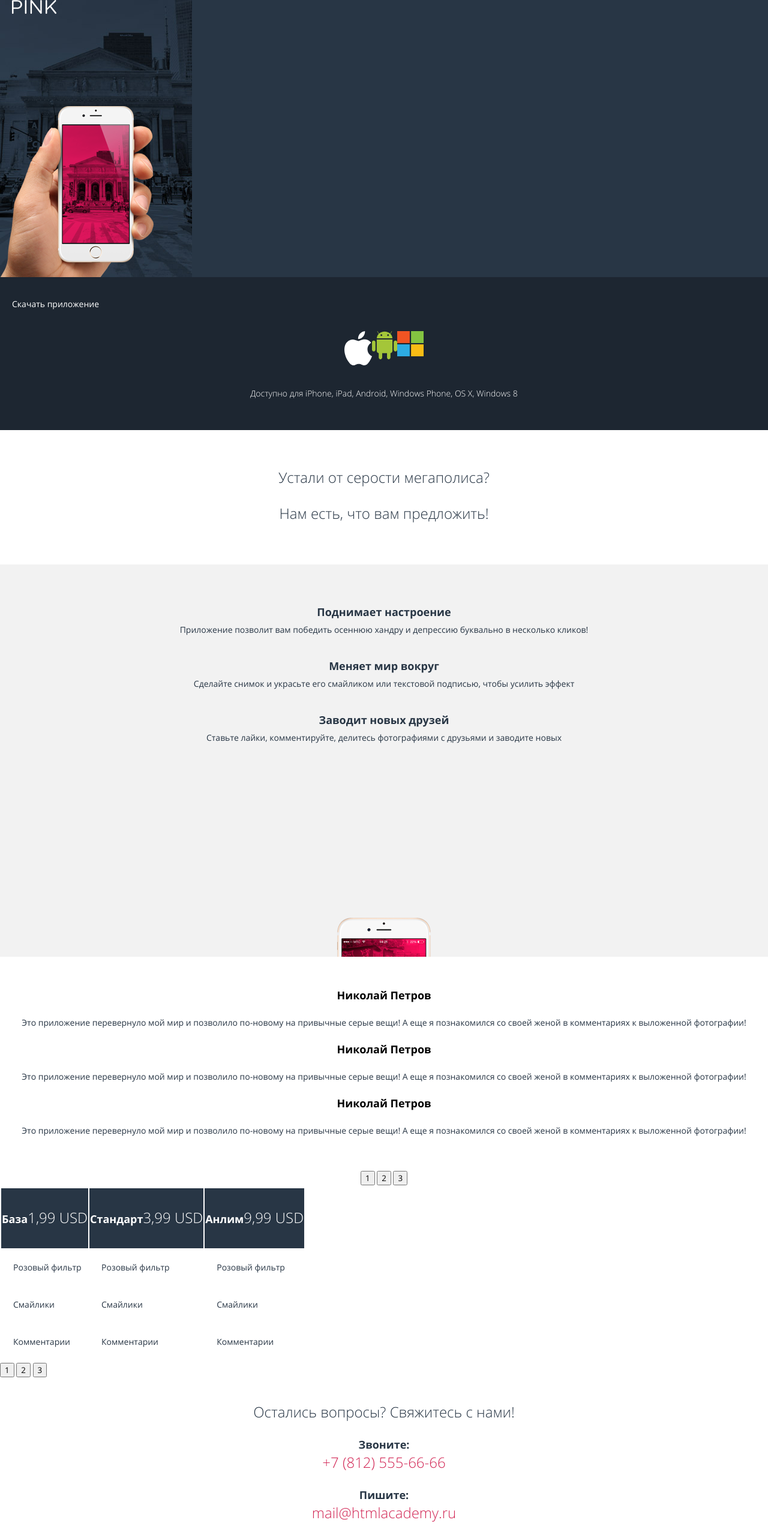
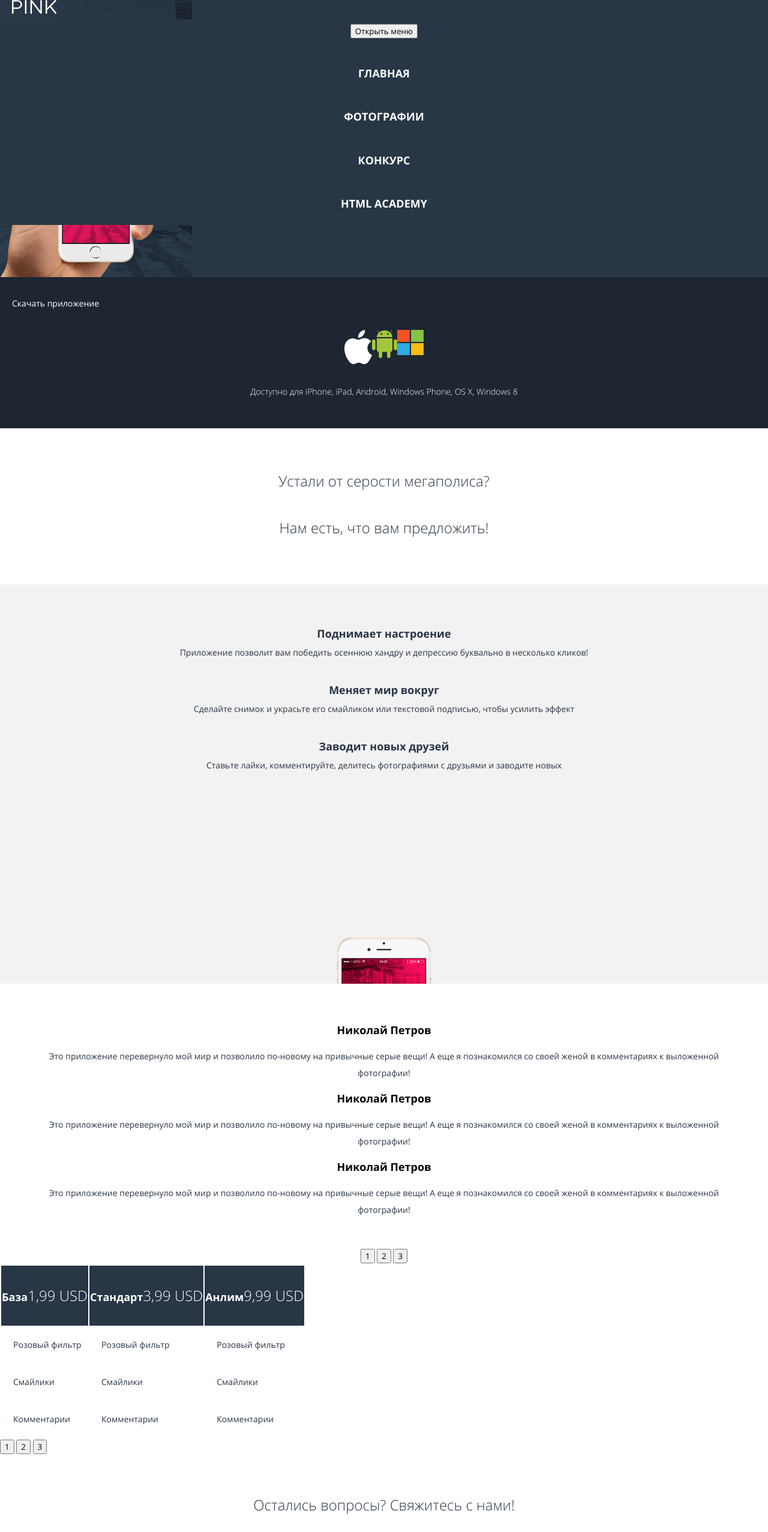
Before and after one commit to dimovs/424167-pink, a website: page source/index.html in a window 1280 px wide. Shown: the top 2554 px of the page at 60% size. Drawn offline with nearby package versions, Linux system fonts and the light colour scheme; files that its build step writes are made by us from their sources.

Commit message:
Исправляет замечания по стилизации трех страниц

```diff
--- a/source/index.html
+++ b/source/index.html
@@ -11,7 +11,7 @@
       <div class="page-header__inner">
         <a class="page-header__logo">
           <img src="img/logo-pink-white-mobile.svg" alt="Pink">
-        </a><!--
+        </a>
         <nav class="menu page-header__menu">
           <button class="menu__trigger" type="button">Открыть меню</button>
           <ul class="menu__list">
@@ -28,7 +28,7 @@
               <a class="menu__link" href="#">HTML Academy</a>
             </li>
           </ul>
-        </nav> -->
+        </nav>
       </div>
     </header>
     <main>
@@ -157,7 +157,7 @@
       </div>
         <section class="page-footer__map">
           <iframe src="https://www.google.com/maps/embed?pb=!1m18!1m12!1m3!1d1359.8217659282082!2d30.32162426113053!3d59.93916248926954!2m3!1f0!2f0!3f0!3m2!1i1024!2i768!4f13.1!3m3!1m2!1s0x4696310fca145cc1%3A0x42b32648d8238007!2sBolshaya+Konyushennaya+Street%2C+19%2F8%2C+Sankt-Peterburg%2C+191186!5e0!3m2!1sen!2sru!4v1538159510316" width="100%" height="450" frameborder="0" style="border:0" allowfullscreen></iframe>
-          <img src="img/bg-map-mobile@1x.png" hidden>
+          <img src="img/bg-map-mobile@1x.png" alt="Карта" hidden>
         </section>
     </footer>
   </body>
--- a/source/sass/common.scss
+++ b/source/sass/common.scss
@@ -1,24 +1,3 @@
-@font-face {
-  font-family: "Open Sans";
-  font-style: normal;
-  font-weight: 300;
-  src: url("../fonts/opensanslight.woff2") format("woff2"), url("../fonts/opensanslight.woff") format("woff");
-}
-
-@font-face {
-  font-family: "Open Sans";
-  font-style: normal;
-  font-weight: 400;
-  src: url("../fonts/opensans.woff2") format("woff2"), url("../fonts/opensans.woff") format("woff");
-}
-
-@font-face {
-  font-family: "Open Sans";
-  font-style: normal;
-  font-weight: 700;
-  src: url("../fonts/opensansbold.woff2") format("woff2"), url("../fonts/opensansbold.woff") format("woff");
-}
-
 *,
 *::after,
 *::before {
@@ -27,7 +6,6 @@
 
 html {
   box-sizing: border-box;
-  height: 100%;
 }
 
 body {
@@ -35,8 +13,7 @@ body {
   color: rgb(40, 54, 69);
   font-family: "Open Sans", "arial", sans-serif;
   font-size: 14px;
-  line-height: 30px;
-  height: 100%;
+  line-height: 2;
 }
 
 a {
@@ -57,15 +34,8 @@ textarea {
 }
 
 ul {
-  margin: 0;
-  padding: 0;
+  padding-left: 0;
   list-style: none;
-}
-
-blockquote,
-h1,
-h2 {
-  margin: 0;
 }
 
 .hidden {
--- a/source/sass/components/downloads.scss
+++ b/source/sass/components/downloads.scss
@@ -19,6 +19,6 @@
 
 .downloads__desc {
   font-weight: 300;
-  line-height: 24px;
+  line-height: 1.7;
   text-align: center;
 }
--- a/source/sass/components/form.scss
+++ b/source/sass/components/form.scss
@@ -17,6 +17,14 @@
   margin: 0;
   padding: 35px 0 45px 0;
   border: none;
+
+  &--bgc-even {
+    background-color: rgb(242, 242, 242);
+  }
+
+  &--bgc-odd {
+    background-color: rgb(255, 255, 255);
+  }
 }
 
 .form__title {
@@ -26,29 +34,23 @@
   color: rgb(210, 40, 86);
   padding-left: 25px;
   text-transform: uppercase;
-}
 
-.form__title--align-c {
+  &--align-c {
     text-align: center;
     padding: 0;
   }
-
-.form__block--bgc-even {
-  background-color: rgb(242, 242, 242);
 }
 
-.form__block--bgc-odd {
-  background-color: rgb(255, 255, 255);
-}
-
-.form__item--condition {
+.form__item {
+  &--condition {
     text-align: center;
     text-transform: uppercase;
   }
 
-.form__item--condition::before {
+  &-condition::before {
     content: "*";
     color: rgb(210, 40, 86);
+  }
 }
 
 .form__button {
--- /dev/null
+++ b/source/sass/components/menu.scss
@@ -0,0 +1,15 @@
+.menu {
+  background-color: rgb(40, 54, 69);
+  text-align: center;
+  font-size: 18px;
+  margin: 0 -20px;
+}
+
+.menu__link {
+  display: block;
+  padding: 20px 0;
+  text-decoration: none;
+  text-transform: uppercase;
+  line-height: 1.8;
+  font-weight: 700;
+}
--- a/source/sass/components/page-header.scss
+++ b/source/sass/components/page-header.scss
@@ -5,6 +5,12 @@
   background-image: url("../img/iphone-hand-mobile@1x.png"), url("../img/bg-back-mobile@1x.jpg");
   background-repeat: no-repeat;
   background-position: 0 bottom, 0 0;
+
+  &--no-index {
+    height: 240px;
+    background-image: url("../img/bg-back-mobile@1x.jpg");
+    background-position: 0 0;
+  }
 }
 
 .page-header__inner {
@@ -20,9 +26,3 @@
   padding: 0 20px;
   margin-top: 50px;
 }
-
-.page-header--no-index {
-  height: 240px;
-  background-image: url("../img/bg-back-mobile@1x.jpg");
-  background-position: 0 0;
-}
--- a/source/sass/components/page-main.scss
+++ b/source/sass/components/page-main.scss
@@ -15,5 +15,5 @@
   background-color: rgb(255, 255, 255);
   text-align: center;
   font-weight: 400;
-  line-height: 30px;
+  line-height: 2;
 }
--- a/source/sass/components/prices.scss
+++ b/source/sass/components/prices.scss
@@ -1,9 +1,5 @@
 .prices__list {
   font-weight: 400;
-}
-
-td {
-  height: 60px;
 }
 
 .prices__rate {
@@ -22,4 +18,5 @@ td {
 
 .prices__feature {
   padding-left: 20px;
+  height: 60px;
 }
--- a/source/sass/components/reviews.scss
+++ b/source/sass/components/reviews.scss
@@ -16,12 +16,12 @@
   margin-bottom: 25px;
   font-style: normal;
   font-size: 18px;
-  line-height: 30px;
+  line-height: 1.6;
   font-weight: 700;
   color: rgb(0, 0, 0);
 }
 
 .reviews__text {
   font-weight: 400;
-  line-height: 30px;
+  line-height: 2;
 }
--- /dev/null
+++ b/source/sass/fonts.scss
@@ -0,0 +1,20 @@
+@font-face {
+  font-family: "Open Sans";
+  font-style: normal;
+  font-weight: 300;
+  src: url("../fonts/opensanslight.woff2") format("woff2"), url("../fonts/opensanslight.woff") format("woff");
+}
+
+@font-face {
+  font-family: "Open Sans";
+  font-style: normal;
+  font-weight: 400;
+  src: url("../fonts/opensans.woff2") format("woff2"), url("../fonts/opensans.woff") format("woff");
+}
+
+@font-face {
+  font-family: "Open Sans";
+  font-style: normal;
+  font-weight: 700;
+  src: url("../fonts/opensansbold.woff2") format("woff2"), url("../fonts/opensansbold.woff") format("woff");
+}
--- a/source/sass/style.scss
+++ b/source/sass/style.scss
@@ -1,5 +1,6 @@
 @import "common";
-@import "variables";
+@import "fonts";
+@import "components/menu";
 @import "components/page-header";
 @import "components/page-main";
 @import "components/page-footer";
--- a/source/sass/variables.scss
+++ /dev/null
@@ -1,10 +0,0 @@
-//font
-$font-type: "Open Sans", arial, sans-serif;
-$font-bold: 700;
-$font-regular: 400;
-$font-light: 300;
-
-//media queries
-$mobile: 320px;
-$tablet: 660px;
-$desktop: 960px;
```
Also changed, not shown: source/form.html (+2 -2 lines), source/photo.html (+10 -10 lines). Lines whose indentation alone changed are shown as unchanged.
